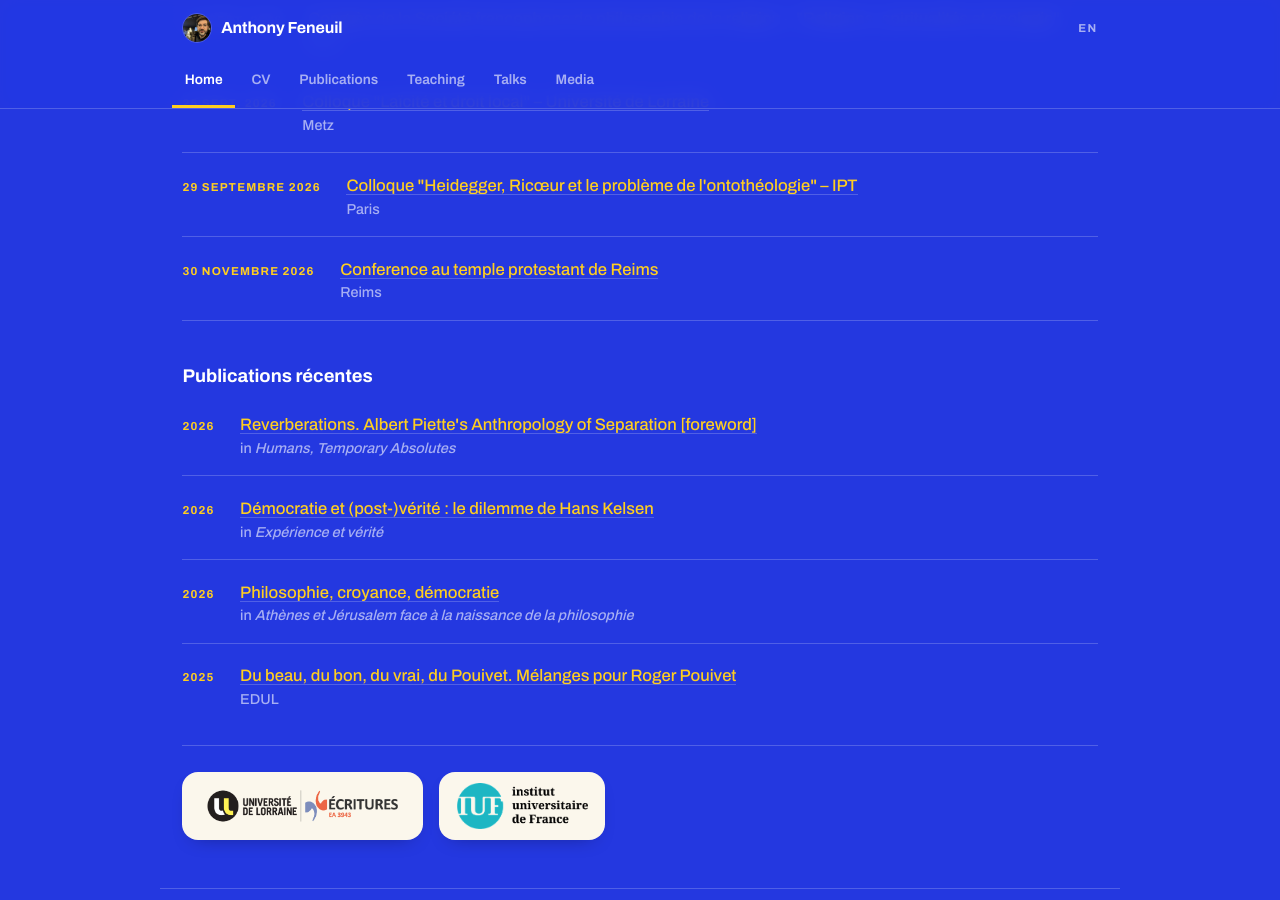
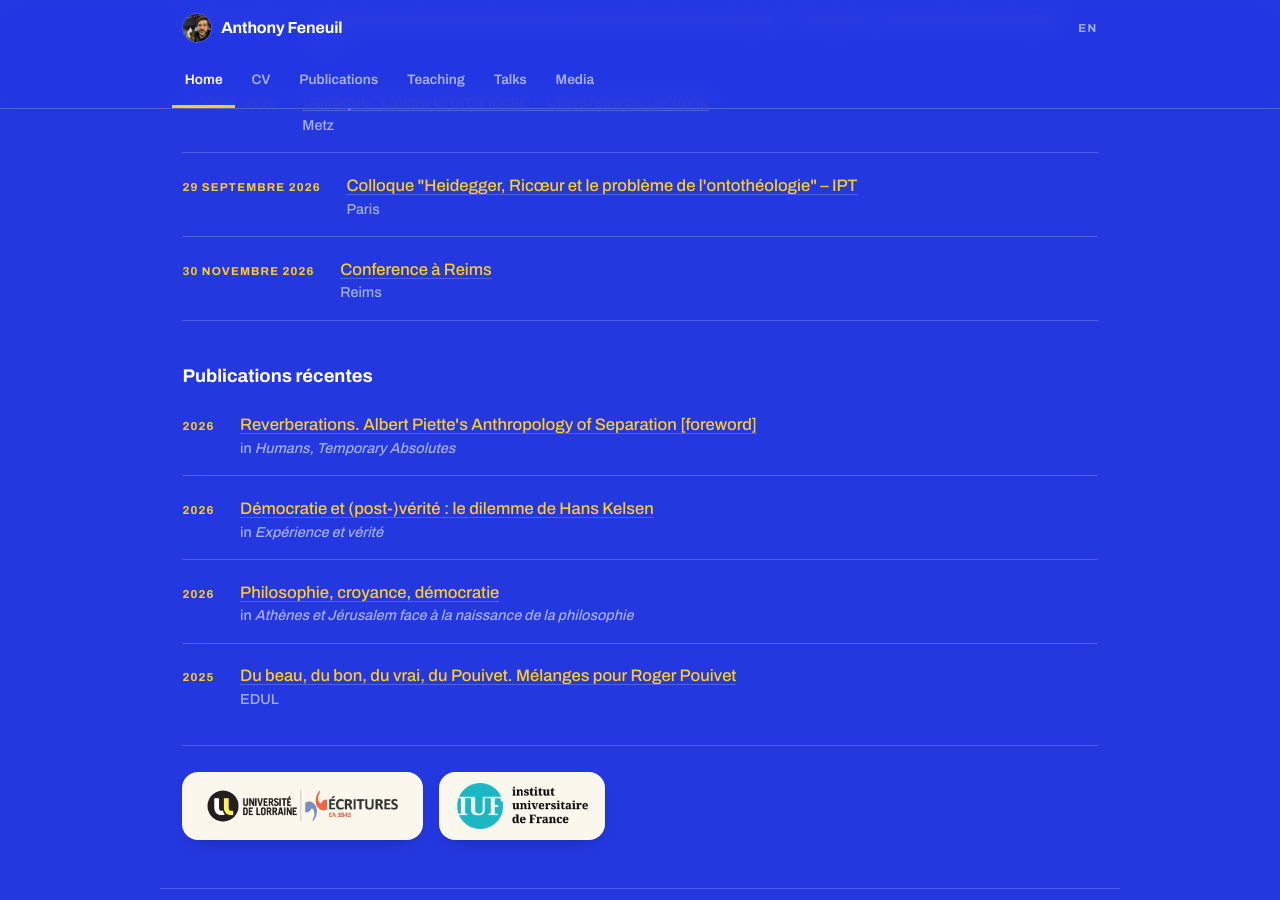
Before and after one commit to anfnl/anfnl.github.io, a Jekyll site: the page built from fr/index.md, in a window 1280 px wide and 900 px high, scrolled down 1208 px. Built offline with Jekyll 4.4.1, drawn with Linux system fonts in a browser that asks for light colours; some web fonts are replaced.

Commit message:
Update events.yml

```diff
--- a/_data/events.yml
+++ b/_data/events.yml
@@ -23,5 +23,5 @@
   date_fr: "30 novembre 2026"
   location: "Reims"
   url: "https://epu-reimsepernay.org/evenements/ecp-conference-ne-ailleurs-itineraire-dune-quete-animee-par-m-anthony-feneuil/"
-  label_fr: 'Conference au temple protestant de Reims'
+  label_fr: 'Conference à Reims'
   label_en: 'Talk at the protestant Church in Reims'
```
